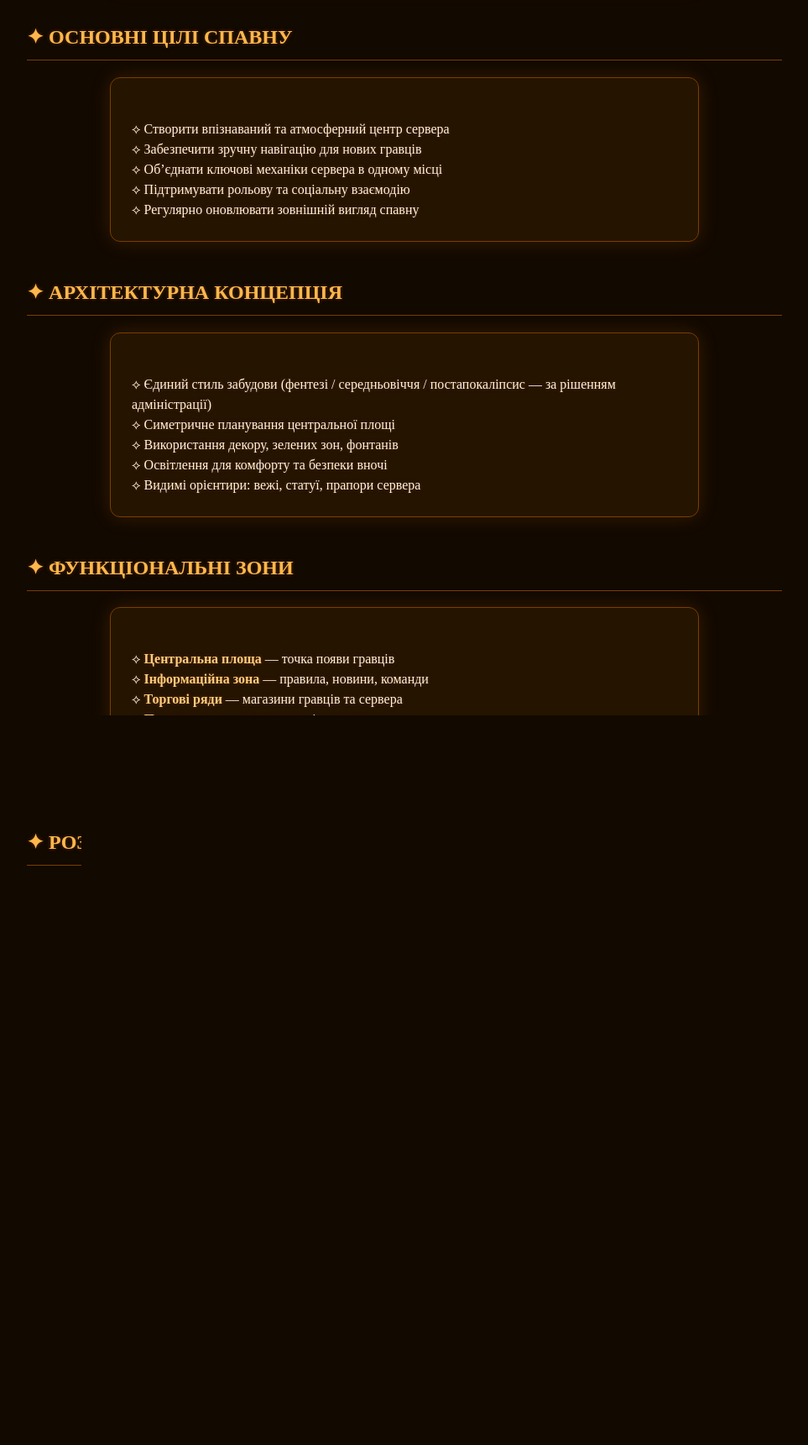
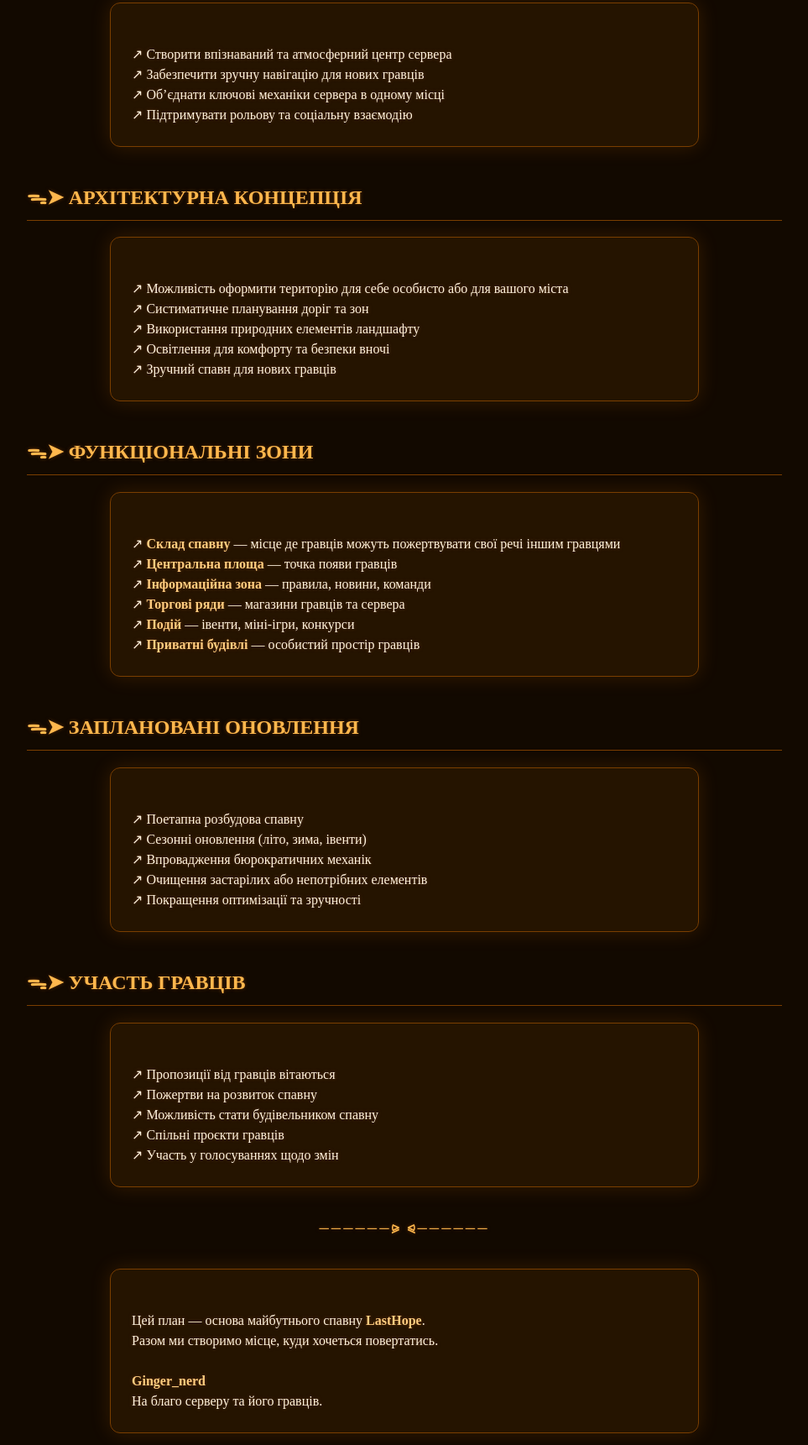
Before and after one commit to GingerNotTheRoot/gingernottheroot.github.io, a plain HTML site: page index.html in a window 1280 px wide. Shown: the part 673-2394 px from the top of the page at 84% size, without its empty margins (158-1121 px from the left). Drawn offline with Linux system fonts and the light colour scheme.

Commit message:
Update index.html

```diff
--- a/index.html
+++ b/index.html
@@ -1,7 +1,9 @@
 <!DOCTYPE html>
-<html lang="uk">
-<head>
-<meta charset="UTF-8">
+<!-- saved from url=(0045)https://gingernottheroot.github.io/index.html -->
+<html lang="uk" style="--vsc-domain: &quot;gingernottheroot.github.io&quot;;"><head><meta http-equiv="Content-Type" content="text/html; charset=UTF-8"><style>body {transition: opacity ease-in 0.2s; }
+body[unresolved] {opacity: 0; display: block; overflow: hidden; position: relative; }
+</style>
+
 <meta name="viewport" content="width=device-width, initial-scale=1.0">
 <title>План розвитку спавну | LastHope</title>
 
@@ -65,79 +67,93 @@
     color: #ffcc80;
   }
 </style>
-</head>
+<style id="dark-reader-style" type="text/css">@media screen {
+html {-webkit-transition : -webkit-filter 300ms linear;}
+}</style></head>
 
 <body>
 
-<div class="divider">████████</div>
-<h1>ПЛАН РОЗБУДОВИ ТА РОЗВИТКУ СПАВНУ</h1>
+<div class="divider">──────⪩ ⪨──────</div>
+<h1>КАНДИДАТУРА ГІНГЕРА</h1>
 <div class="subtitle">Офіційне звернення мера спавну сервера <b>LastHope</b></div>
-<div class="divider">████████</div>
+<div class="divider">──────⪩ ⪨──────</div>
 
 <div class="column-text">
-Я, <b>мер спавну LastHope</b>, представляю офіційний план розвитку центральної території сервера.
-Мета цього документа — створення комфортного, красивого та функціонального спавну, який стане серцем серверу, місцем зустрічей, торгівлі та подій.
+Я, <b>Ginger_nerd</b>, представляю мій офіційний план розвитку центральної території сервера.
+Мета цього документа — створення організованого, красивого та функціонального спавну, який стане серцем серверу, місцем зустрічей, торгівлі та подій.
 
 Цей план є відкритим для обговорення та поступово реалізовуватиметься адміністрацією разом із гравцями.
 </div>
 
-<h2>✦ ОСНОВНІ ЦІЛІ СПАВНУ</h2>
+<h2>ᯓ➤ ОСНОВНІ ЦІЛІ</h2>
 <div class="column-text">
-⟡ Створити впізнаваний та атмосферний центр сервера
-⟡ Забезпечити зручну навігацію для нових гравців
-⟡ Об’єднати ключові механіки сервера в одному місці
-⟡ Підтримувати рольову та соціальну взаємодію
-⟡ Регулярно оновлювати зовнішній вигляд спавну
+↗ Створити впізнаваний та атмосферний центр сервера
+↗ Забезпечити зручну навігацію для нових гравців
+↗ Об’єднати ключові механіки сервера в одному місці
+↗ Підтримувати рольову та соціальну взаємодію
 </div>
 
-<h2>✦ АРХІТЕКТУРНА КОНЦЕПЦІЯ</h2>
+<h2>ᯓ➤ АРХІТЕКТУРНА КОНЦЕПЦІЯ</h2>
 <div class="column-text">
-⟡ Єдиний стиль забудови (фентезі / середньовіччя / постапокаліпсис — за рішенням адміністрації)
-⟡ Симетричне планування центральної площі
-⟡ Використання декору, зелених зон, фонтанів
-⟡ Освітлення для комфорту та безпеки вночі
-⟡ Видимі орієнтири: вежі, статуї, прапори сервера
+↗ Можливість оформити територію для себе особисто або для вашого міста
+↗ Систиматичне планування доріг та зон
+↗ Використання природних елементів ландшафту
+↗ Освітлення для комфорту та безпеки вночі
+↗ Зручний спавн для нових гравців
 </div>
 
-<h2>✦ ФУНКЦІОНАЛЬНІ ЗОНИ</h2>
+<h2>ᯓ➤ ФУНКЦІОНАЛЬНІ ЗОНИ</h2>
 <div class="column-text">
-⟡ <b>Центральна площа</b> — точка появи гравців
-⟡ <b>Інформаційна зона</b> — правила, новини, команди
-⟡ <b>Торгові ряди</b> — магазини гравців та сервера
-⟡ <b>Портал-хол</b> — переходи у світи та варпи
-⟡ <b>Зона подій</b> — івенти, міні-ігри, конкурси
-⟡ <b>RP-зона</b> — будівлі для рольової гри
+↗ <b>Склад спавну</b> — місце де гравців можуть пожертвувати свої речі іншим гравцями
+↗ <b>Центральна площа</b> — точка появи гравців
+↗ <b>Інформаційна зона</b> — правила, новини, команди
+↗ <b>Торгові ряди</b> — магазини гравців та сервера
+↗ <b>Подій</b> — івенти, міні-ігри, конкурси
+↗ <b>Приватні будівлі</b> — особистий простір гравців
 </div>
 
-<h2>✦ РОЗВИТОК ТА ОНОВЛЕННЯ</h2>
+<h2>ᯓ➤ ЗАПЛАНОВАНІ ОНОВЛЕННЯ</h2>
 <div class="column-text">
-⟡ Поетапна розбудова спавну
-⟡ Сезонні оновлення (літо, зима, івенти)
-⟡ Декорації до свят та серверних подій
-⟡ Очищення застарілих або непотрібних елементів
-⟡ Покращення оптимізації та зручності
+↗ Поетапна розбудова спавну
+↗ Сезонні оновлення (літо, зима, івенти)
+↗ Впровадження бюрократичних механік
+↗ Очищення застарілих або непотрібних елементів
+↗ Покращення оптимізації та зручності
 </div>
 
-<h2>✦ УЧАСТЬ ГРАВЦІВ</h2>
+<h2>ᯓ➤ УЧАСТЬ ГРАВЦІВ</h2>
 <div class="column-text">
-⟡ Пропозиції від гравців вітаються
-⟡ Конкурси на найкращі будівлі для спавну
-⟡ Можливість стати будівельником спавну
-⟡ Спільні проєкти з адміністрацією
-⟡ Участь у голосуваннях щодо змін
+↗ Пропозиції від гравців вітаються
+↗ Пожертви на розвиток спавну
+↗ Можливість стати будівельником спавну
+↗ Спільні проєкти гравців
+↗ Участь у голосуваннях щодо змін
 </div>
 
-<div class="divider">──────✦──────</div>
+<div class="divider">──────⪩ ⪨──────</div>
 
 <div class="column-text">
 Цей план — основа майбутнього спавну <b>LastHope</b>.
 Разом ми створимо місце, куди хочеться повертатись.
 
-<b>Мер спавну LastHope</b>
+<b>Ginger_nerd</b>
 На благо серверу та його гравців.
 </div>
 
-<div class="divider">──────✦──────</div>
+<div class="divider">──────⪩ ⪨──────</div>
 
-</body>
-</html>
+
+
+</body><style class="stylish-style" data-style-id="122072" data-stylish="122072" id="stylish-style-122072">/* ==UserStyle==
+@name         Wikipedia Deep Dark Theme
+@version      1.0.0
+@description  Dark Wikipedia theme. Get a cleaner, easier-to-read wiki at night to focus on content while browsing a beautiful dark website.
+@namespace    http://www.w3.org/1999/xhtml
+@author       n0x
+@homepageURL  https://github.com/n0x-styles/wikipedia-dark
+@supportURL   https://github.com/n0x-styles/wikipedia-dark/issues
+@license      CC0
+@preprocessor default
+==/UserStyle== */
+
+@namespace url(http://www.w3.org/1999/xhtml);</style></html>
```
